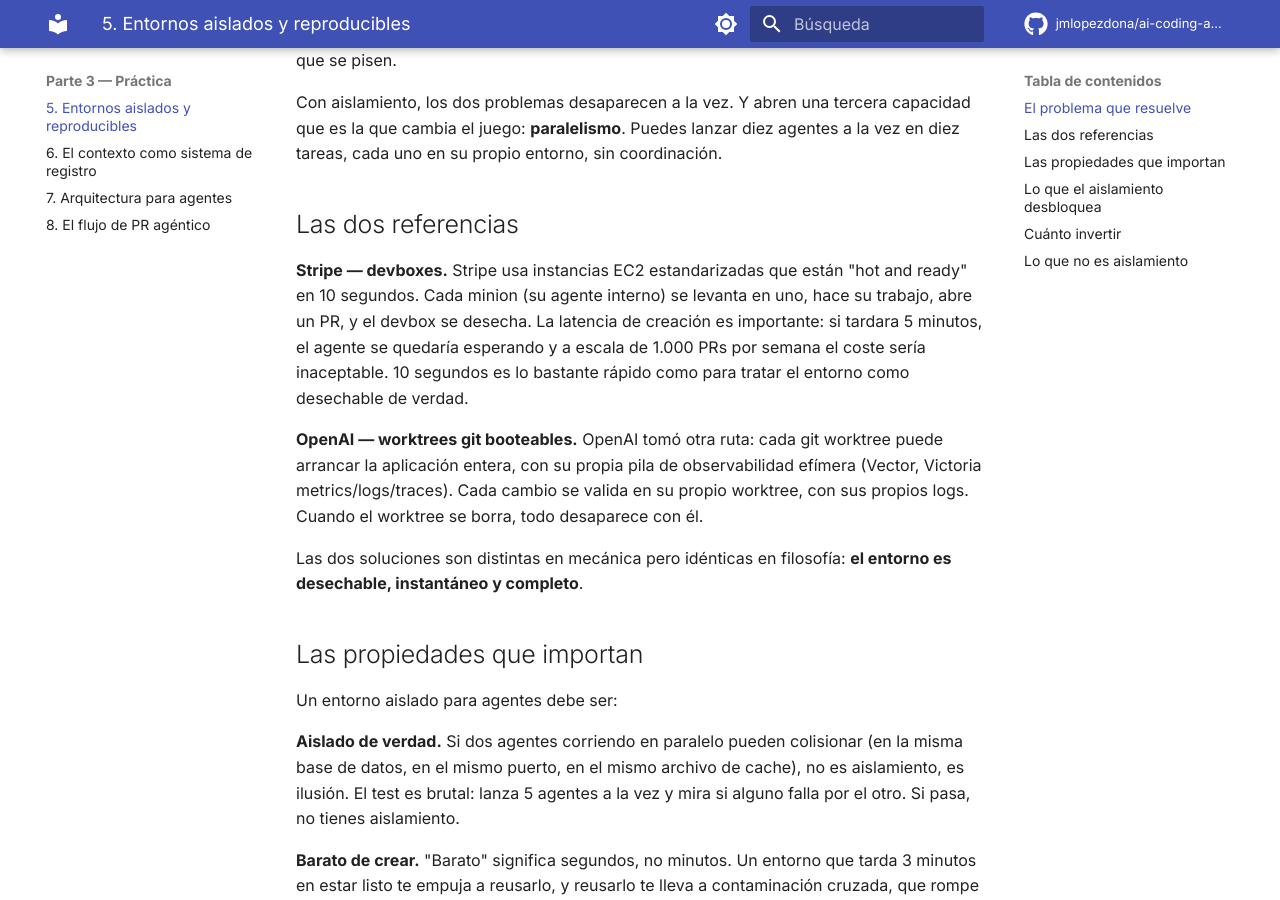
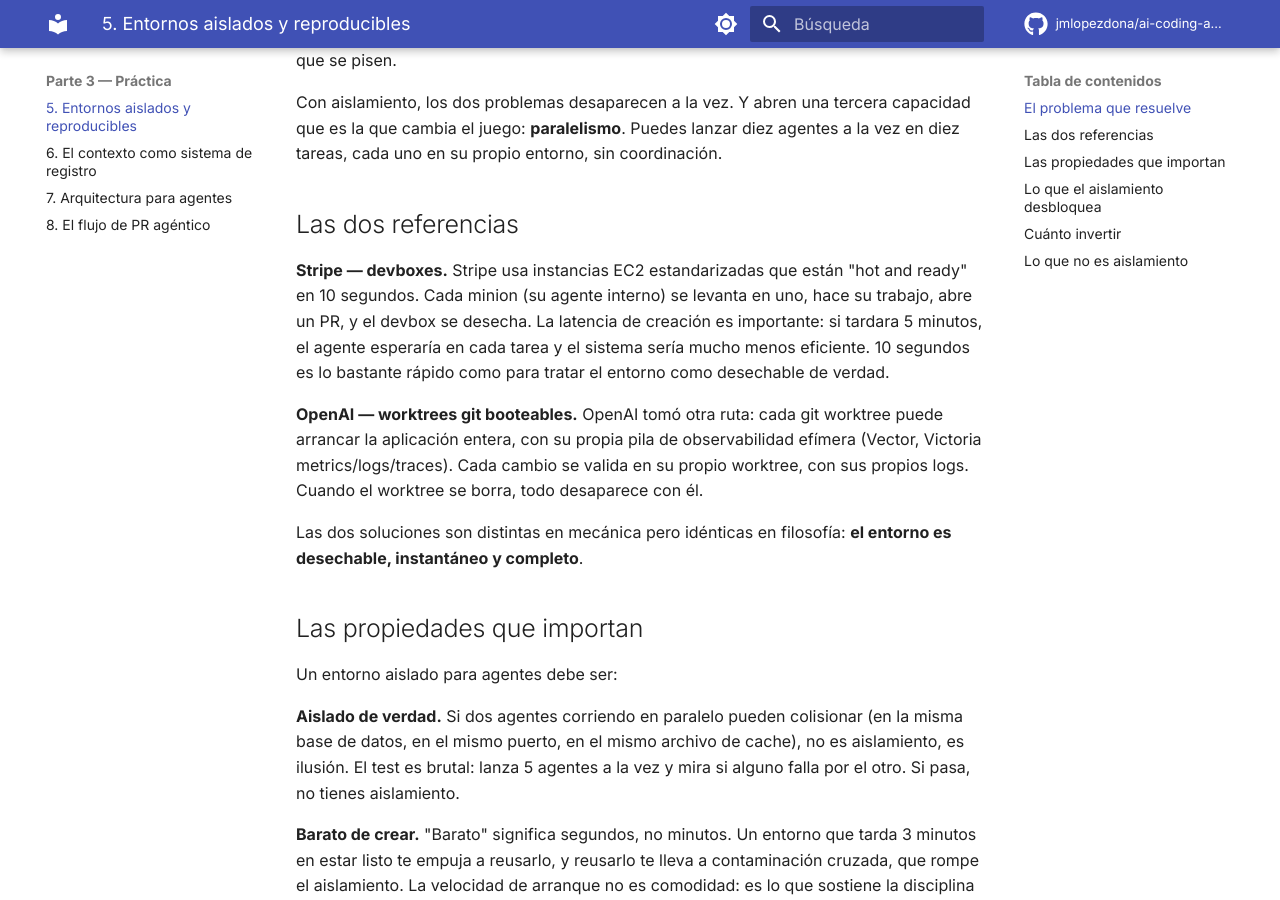
Before and after one commit to jmlopezdona/ai-coding-agents-harness, an MkDocs documentation site: the page built from docs/05-entornos-aislados.md, in a window 1280 px wide and 900 px high, scrolled down 475 px. Built offline with MkDocs 1.6.1 and Material for MkDocs 9.7.7, drawn with Linux system fonts in a browser that asks for light colours; comment, search, counter and statistics services are not loaded.

Commit message:
Reformular impacto de devboxes lentos en términos de eficiencia
Co-Authored-By: Claude Opus 4.6 (1M context) <noreply@anthropic.com>

```diff
--- a/docs/05-entornos-aislados.md
+++ b/docs/05-entornos-aislados.md
@@ -10,7 +10,7 @@ Con aislamiento, los dos problemas desaparecen a la vez. Y abren una tercera cap
 
 ## Las dos referencias
 
-**Stripe — devboxes.** Stripe usa instancias EC2 estandarizadas que están "hot and ready" en 10 segundos. Cada minion (su agente interno) se levanta en uno, hace su trabajo, abre un PR, y el devbox se desecha. La latencia de creación es importante: si tardara 5 minutos, el agente se quedaría esperando y a escala de 1.000 PRs por semana el coste sería inaceptable. 10 segundos es lo bastante rápido como para tratar el entorno como desechable de verdad.
+**Stripe — devboxes.** Stripe usa instancias EC2 estandarizadas que están "hot and ready" en 10 segundos. Cada minion (su agente interno) se levanta en uno, hace su trabajo, abre un PR, y el devbox se desecha. La latencia de creación es importante: si tardara 5 minutos, el agente esperaría en cada tarea y el sistema sería mucho menos eficiente. 10 segundos es lo bastante rápido como para tratar el entorno como desechable de verdad.
 
 **OpenAI — worktrees git booteables.** OpenAI tomó otra ruta: cada git worktree puede arrancar la aplicación entera, con su propia pila de observabilidad efímera (Vector, Victoria metrics/logs/traces). Cada cambio se valida en su propio worktree, con sus propios logs. Cuando el worktree se borra, todo desaparece con él.
 
```
